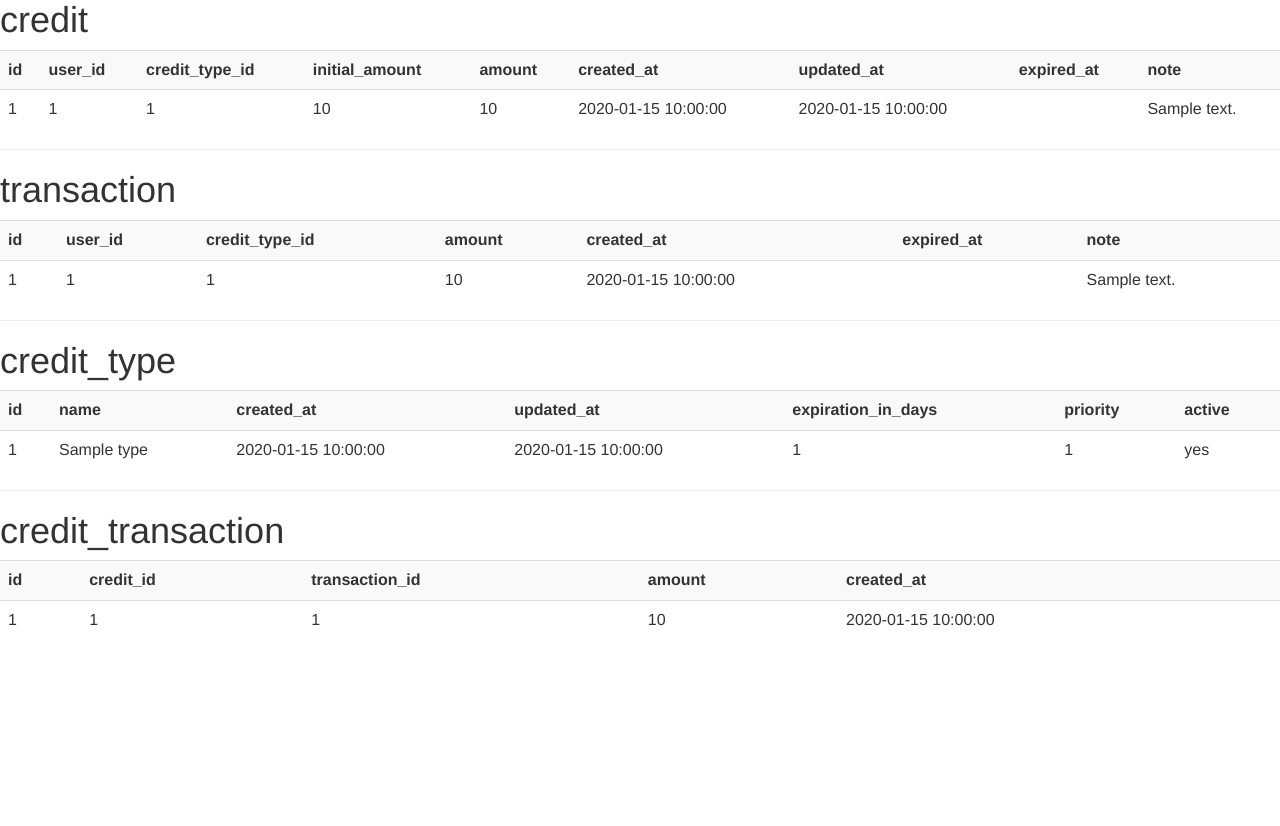
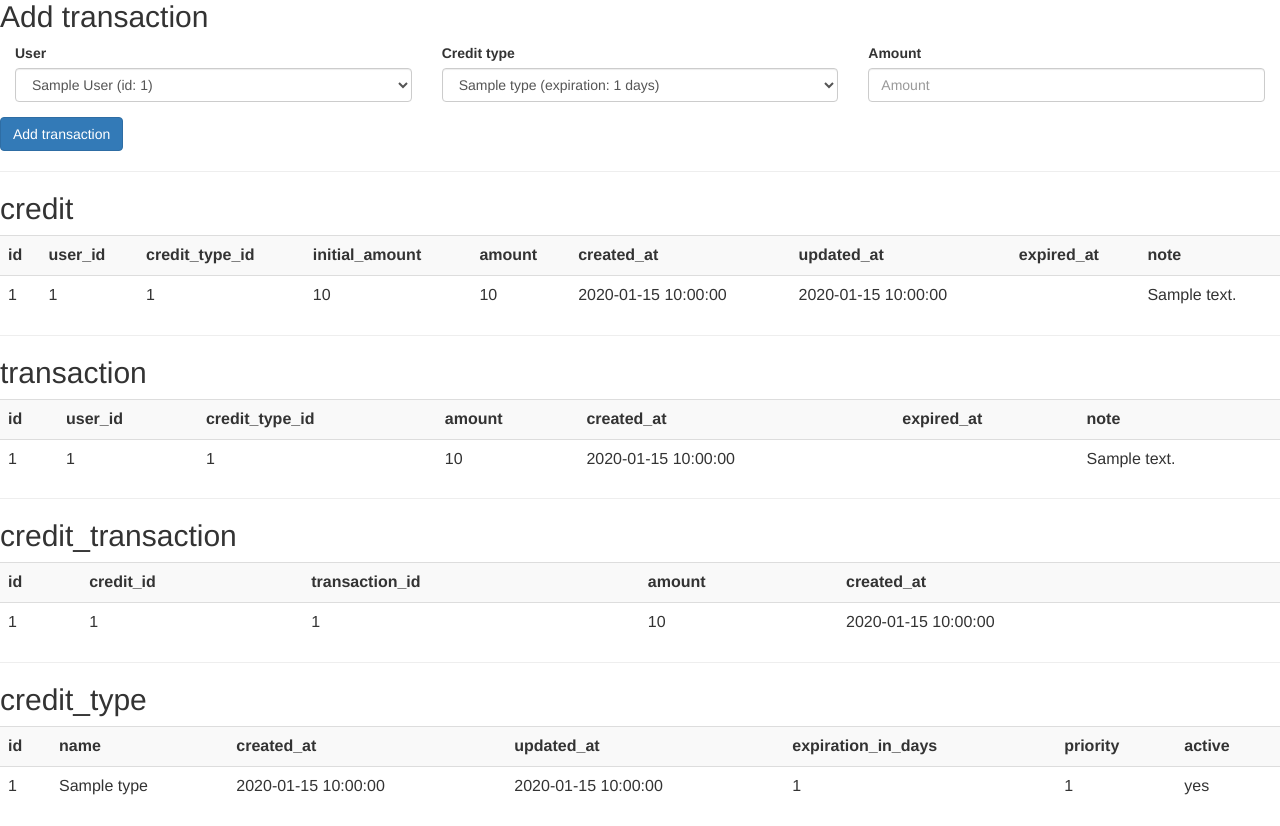
Before and after one commit to DaweTaller/credit-poc, a PHP site: page / in a window 1280 px wide. Shown: the part 20-846 px from the top of the page. Before the commit the page ends 646 px from the top, so only its background shows below. Run offline with PHP 8.4, Linux system fonts and the light colour scheme; tables that the repository leaves empty hold one stand-in row (values such as "Sample post").

Commit message:
Render tables

```diff
--- a/src/index.php
+++ b/src/index.php
@@ -1,6 +1,9 @@
 <?php
 require_once __DIR__ . '/script/include/db-connection.php';
 require_once __DIR__ . '/script/include/render.php';
+require_once __DIR__ . '/script/include/functions.php';
+
+
 ?>
 
 <html>
@@ -9,12 +12,60 @@ require_once __DIR__ . '/script/include/render.php';
         <link rel="stylesheet" href="https://cdn.jsdelivr.net/npm/bootstrap@3.3.7/dist/css/bootstrap.min.css" integrity="sha384-BVYiiSIFeK1dGmJRAkycuHAHRg32OmUcww7on3RYdg4Va+PmSTsz/K68vbdEjh4u" crossorigin="anonymous">
     </header>
 	<body>
-		<?php echo renderTable($pdo, 'credit'); ?>
+		<h2>Add transaction</h2>
+		<form action="script/form_submit.php" method="post">
+			<div class="form-row">
+				<div class="form-group col-md-4">
+					<label for="user">User</label>
+					<select name="userId" id="user" class="form-control">
+                        <?php
+                        foreach (getUsers($pdo) as $user) {
+                            echo sprintf(
+                                '<option value="%s">%s</option>',
+                                $user['id'],
+                                sprintf(
+                                    '%s %s (id: %s)',
+                                    $user['first_name'],
+                                    $user['last_name'],
+                                    $user['id'],
+								)
+                            );
+                        }
+                        ?>
+					</select>
+				</div>
+				<div class="form-group col-md-4">
+					<label for="creditType">Credit type</label>
+					<select name="creditTypeId" id="creditType" class="form-control">
+						<?php
+							foreach (getCreditTypes($pdo) as $creditType) {
+								echo sprintf(
+									'<option value="%s">%s</option>',
+									$creditType['id'],
+									sprintf(
+											'%s%s',
+											$creditType['name'],
+												$creditType['expiration_in_days'] !== null
+													? ' (expiration: ' . $creditType['expiration_in_days'] . ' days)' : '')
+								);
+							}
+						?>
+					</select>
+				</div>
+				<div class="form-group col-md-4">
+					<label for="amount">Amount</label>
+					<input name="amount" type="numeric" class="form-control" id="amount" placeholder="Amount">
+				</div>
+			</div>
+			<input type="submit" class="btn btn-primary" name="send" value="Add transaction" />
+		</form>
 		<hr>
-		<?php echo renderTable($pdo, 'transaction'); ?>
+		<?php echo renderTable($pdo, 'credit', 'SELECT * FROM credit ORDER BY created_at ASC'); ?>
 		<hr>
-		<?php echo renderTable($pdo, 'credit_type'); ?>
+		<?php echo renderTable($pdo, 'transaction', 'SELECT * FROM transaction ORDER BY created_at ASC'); ?>
 		<hr>
-		<?php echo renderTable($pdo, 'credit_transaction'); ?>
+		<?php echo renderTable($pdo, 'credit_transaction', 'SELECT * FROM credit_transaction ORDER BY created_at ASC'); ?>
+		<hr>
+		<?php echo renderTable($pdo, 'credit_type', 'SELECT * FROM credit_type ORDER BY created_at ASC'); ?>
     </body>
 </html>
--- a/src/script/include/functions.php
+++ b/src/script/include/functions.php
@@ -6,6 +6,8 @@ require_once __DIR__ . '/../../exception/NotEnoughtCreditsException.php';
 require_once __DIR__ . '/../../exception/ZeroAmountException.php';
 require_once __DIR__ . '/../../exception/EntityNotFoundException.php';
 require_once __DIR__ . '/../../exception/InactiveCreditTypeException.php';
+
+const DATETIME_FORMAT = 'Y-m-d H:i:s';
 
 function getUserCredit(PDO $pdo, int $userId, ?int $creditTypeId = null): ?int {
     $sql = '
@@ -26,6 +28,20 @@ function getUserCredit(PDO $pdo, int $userId, ?int $creditTypeId = null): ?int {
     $sum = $query->fetchColumn();
 
     return intval($sum);
+}
+
+function getCreditTypes(PDO $pdo): array {
+    $stmt = $pdo->prepare('SELECT * FROM credit_type');
+    $stmt->execute();
+
+    return $stmt->fetchAll(PDO::FETCH_ASSOC);
+}
+
+function getUsers(PDO $pdo): array {
+    $stmt = $pdo->prepare('SELECT * FROM user');
+    $stmt->execute();
+
+    return $stmt->fetchAll(PDO::FETCH_ASSOC);
 }
 
 function getCreditTypeExpirationInDays(PDO $pdo, int $creditTypeId): ?int {
--- a/src/script/include/render.php
+++ b/src/script/include/render.php
@@ -4,9 +4,8 @@ declare(strict_types=1);
 
 require_once __DIR__ . '/db-connection.php';
 
-function renderTable(PDO $pdo, string $table): string {
-
-    $query = $pdo->prepare('SELECT * FROM ' . $table);
+function renderTable(PDO $pdo, string $table, string $sql): string {
+    $query = $pdo->prepare($sql);
     $query->execute();
     $results = $query->fetchAll(PDO::FETCH_ASSOC);
 
@@ -14,7 +13,7 @@ function renderTable(PDO $pdo, string $table): string {
         return '';
     }
 
-    $html = sprintf('<h1>%s</h1>', $table);
+    $html = sprintf('<h2>%s</h2>', $table);
     $html .= '<table class="table table-striped">';
     $html .= '<tr>';
     foreach ($results[0] as $columnName => $value) {
```
Also changed, not shown: src/script/data-init.php (+0 -64 lines), src/script/form_submit.php (added, +17 -0 lines), src/script/generate-transactions.php (added, +77 -0 lines), 1 other file.
